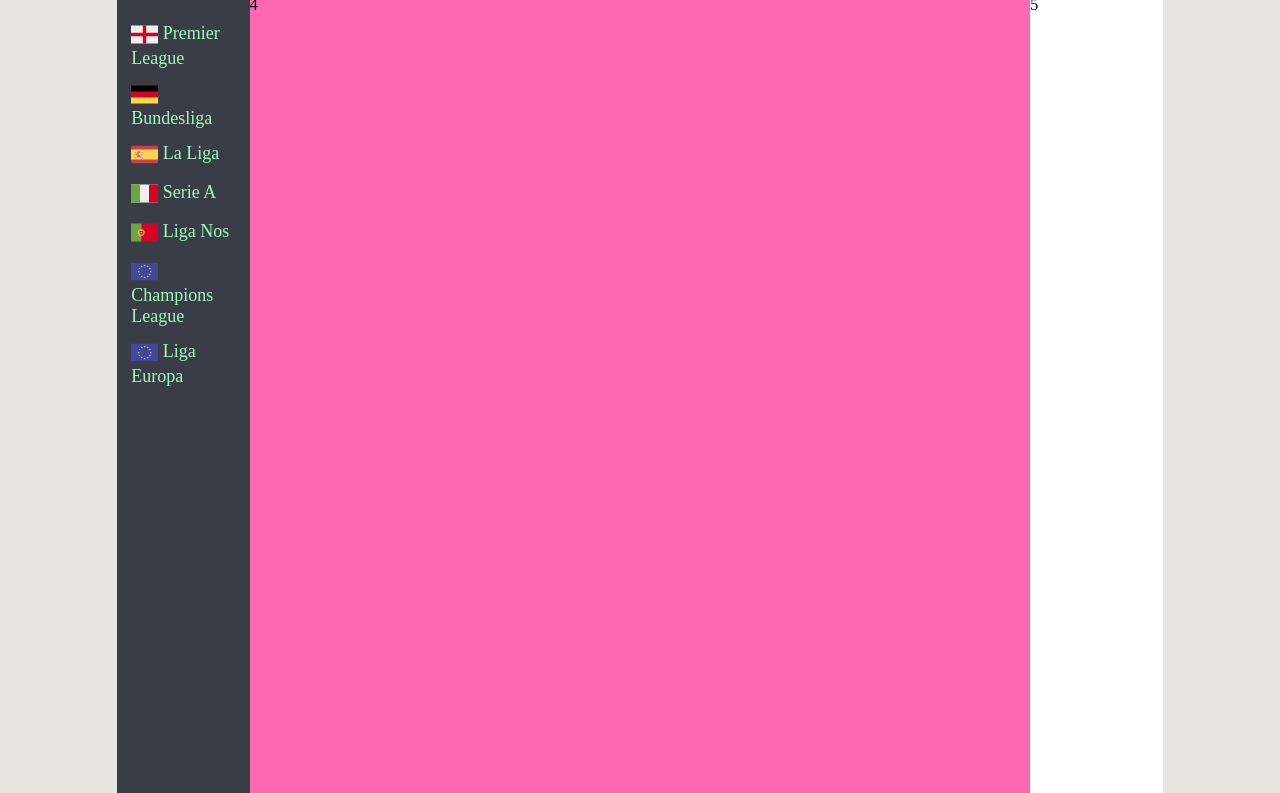
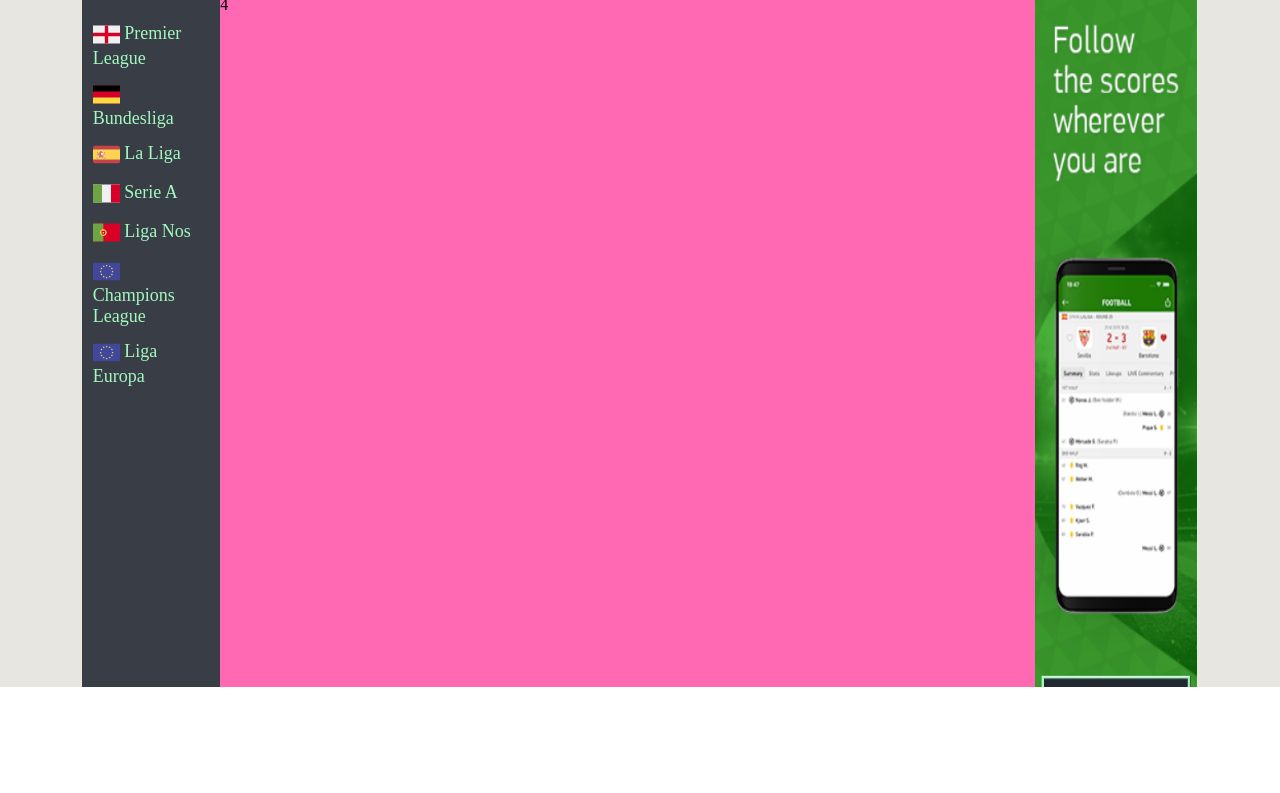
Before and after one commit to Dragneel277/MJ-Score, a plain HTML site: page projeto/index.html in a window 1280 px wide. Shown: the part 113-906 px from the top of the page. After the commit the page ends 800 px from the top, so only its background shows below. Drawn offline with Linux system fonts and the light colour scheme.

Commit message:
Add files via upload

```diff
--- a/projeto/index.css
+++ b/projeto/index.css
@@ -2,6 +2,8 @@
 body,html {
     margin: 0;
     height: 100%;
+    overflow-x: hidden;
+    overflow-y: hidden ;
     }
 #m_header{
     width: 100%;
@@ -15,7 +17,7 @@
 }
 #space_l,#space_r{
     background-color: #e7e6e1;
-    width: 15%;
+    width: 10%;
     height: 100%;
 }
 
@@ -31,6 +33,9 @@
     width: 100%;
     background-color: hotpink;
 
+}
+#pub{
+  width: 20%;
 }
 /*cabecalho*/
 .top{
@@ -158,7 +163,7 @@
     position: fixed;
     z-index: 1;
     top: 15%;
-    left: 9%;
+    left: 6%;
     background:transparent;
     overflow-x: hidden;
     padding: 8px 0;
@@ -188,7 +193,7 @@
     .sidenav {padding-top: 15px;}
     .sidenav a {font-size: 18px;}
   }
-
+/*fim menu esquerdo*/
   .icon {
     display: inline-block;
     width: 1.5em;
--- a/projeto/index.html
+++ b/projeto/index.html
@@ -50,11 +50,11 @@
                   </div>
             </div>
             <div id="m_main">4</div>
-            <div id="pub">5</div>
+            <div id="pub"><img src="/IMG/pub.png"></div>
             <div id="space_r"></div>
         </div>
 
-
+        <div>
         <svg xmlns="http://www.w3.org/2000/svg" class="icons"><symbol id="icon-england" viewBox="0 0 32 32">
             <path fill="#f0f0f0" style="fill: var(--color1, #f0f0f0)" d="M0 5.333h32v21.334h-32v-21.334z"></path>
             <path fill="#d80027" style="fill: var(--color2, #d80027)" d="M18 5.333h-4v8.667h-14v4h14v8.667h4v-8.667h14v-4h-14z"></path>
@@ -134,5 +134,6 @@
                             <path fill="#ffe15a" style="fill: var(--color8, #ffe15a)" d="M12.6 8.714l-0.221 0.663-0.699 0.005c-0.091 0.001-0.128 0.116-0.055 0.17l0.563 0.415-0.211 0.667c-0.027 0.086 0.071 0.158 0.145 0.105l0.569-0.407 0.569 0.407c0.074 0.053 0.172-0.019 0.145-0.105l-0.211-0.667 0.563-0.415c0.073-0.054 0.035-0.169-0.055-0.17l-0.699-0.005-0.221-0.663c-0.029-0.086-0.15-0.086-0.179 0z"></path>
                             <path fill="#ffe15a" style="fill: var(--color8, #ffe15a)" d="M19.721 21.047l-0.221 0.663-0.699 0.005c-0.091 0.001-0.128 0.116-0.055 0.17l0.563 0.415-0.211 0.667c-0.027 0.086 0.071 0.158 0.145 0.105l0.569-0.407 0.569 0.407c0.074 0.053 0.172-0.019 0.145-0.105l-0.211-0.667 0.563-0.415c0.073-0.054 0.035-0.169-0.055-0.17l-0.699-0.005-0.221-0.663c-0.029-0.086-0.15-0.086-0.179 0z"></path>
                             </symbol></svg>
+                        </div>
     </body>
 </html>
```
Also changed, not shown: projeto/IMG/pub.png (added).
